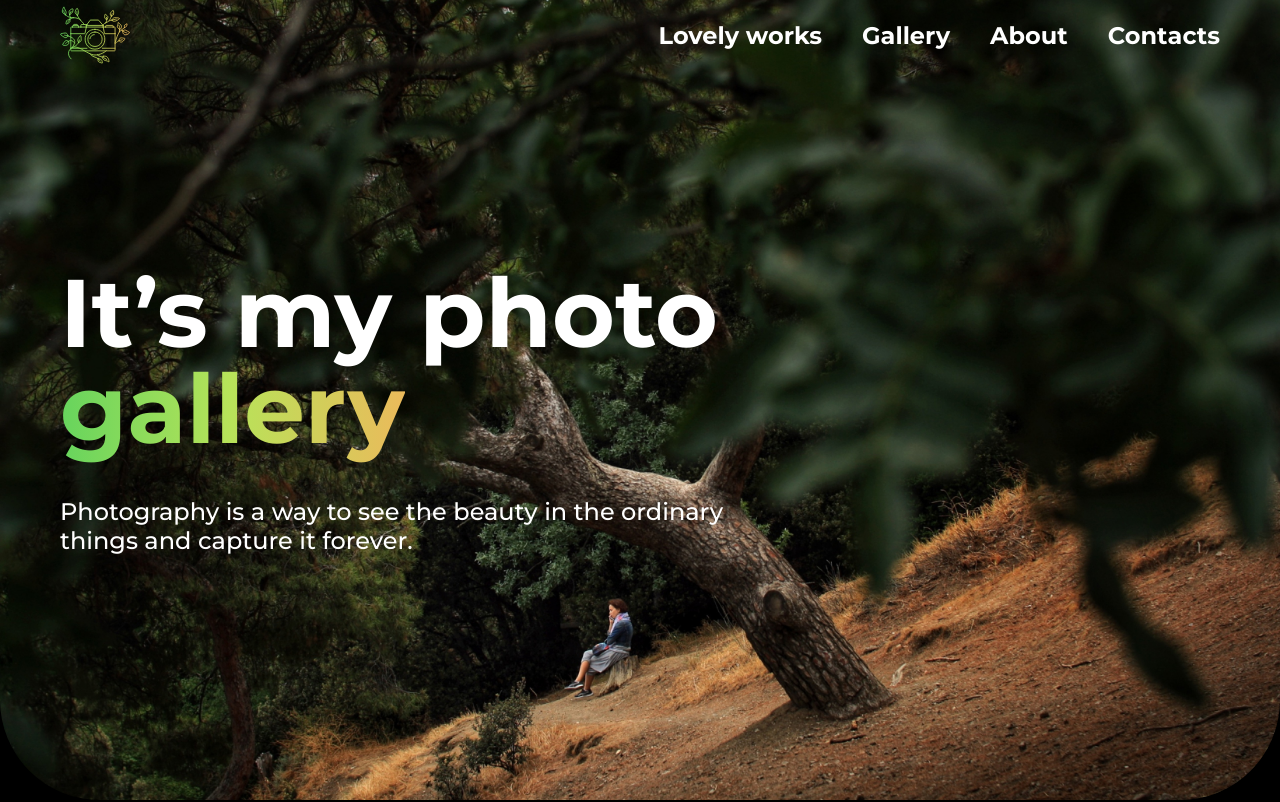
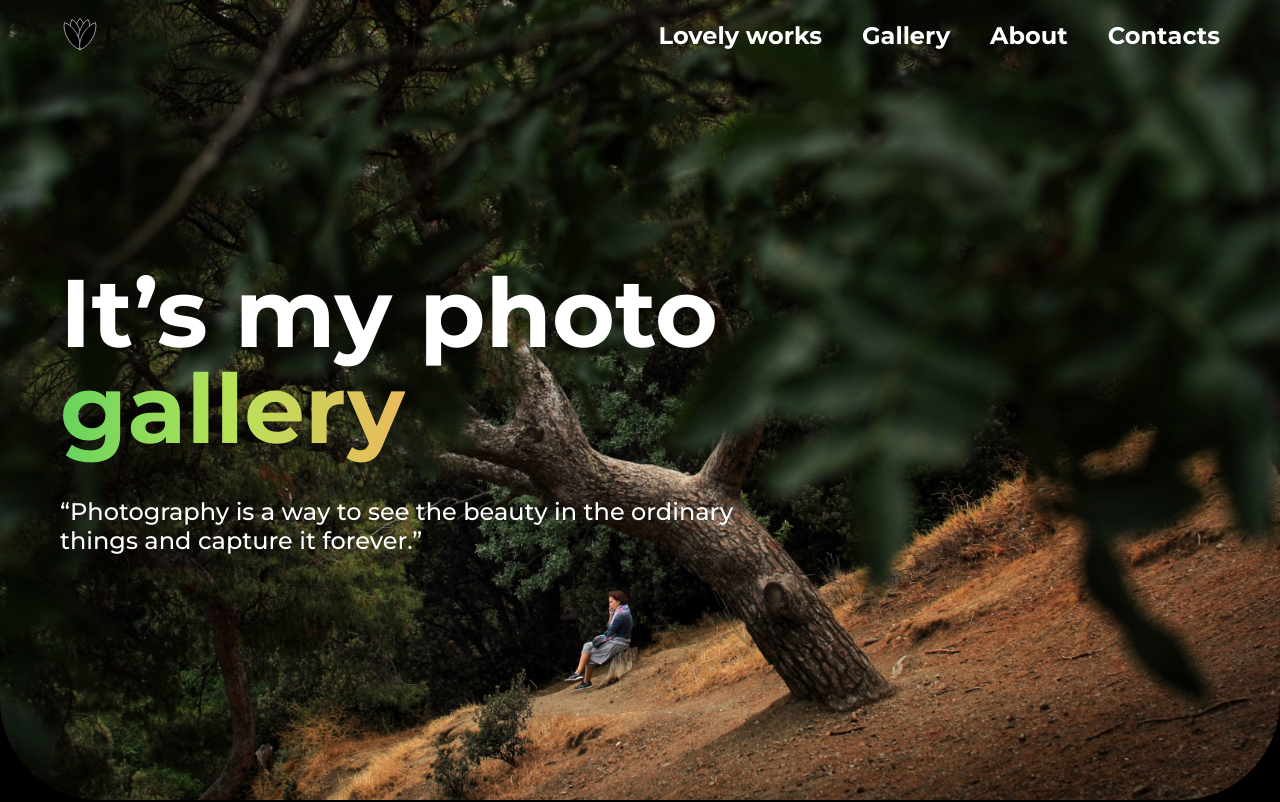
Before and after one commit to tertiomodo/jullery, a React (Vite) app: page / in a window 1280 px wide. Shown: the top 802 px of the page. Built offline with nearby package versions, Linux system fonts and the light colour scheme.

Commit message:
Added logo and changed some styles

```diff
--- a/index.html
+++ b/index.html
@@ -4,7 +4,7 @@
     <meta charset="UTF-8" />
     <link rel="icon" type="image/svg+xml" href="/logo.svg" />
     <meta name="viewport" content="width=device-width, initial-scale=1.0" />
-    <title>Julia's Photo Gallery</title>
+    <title>Jullery</title>
   </head>
   <body>
     <div id="root"></div>
--- a/src/components/Header/Header.tsx
+++ b/src/components/Header/Header.tsx
@@ -24,7 +24,7 @@ const Header = () => {
   return (
     <header className={clsx(styles.header, { [styles.navActive]: menuOpen })}>
       <div className={styles.wrapper}>
-        <img onClick={() => setMenuOpen(false)} className={styles.logo} src="./header-logo.svg" alt="Logo" />
+        <img onClick={() => setMenuOpen(false)} className={styles.logo} src="./logo.svg" alt="Logo" />
         <ul className={styles.list}>
           <li className={styles.item}>Lovely works</li>
           <li className={styles.item}>Gallery</li>
--- a/src/components/Header/style.module.css
+++ b/src/components/Header/style.module.css
@@ -1,9 +1,7 @@
 .header {
-  /* position: sticky;
-  top: 0; */
   position: relative;
   z-index: 2;
-  min-height: 70px;
+  height: 70px;
   margin-bottom: -70px;
 }
 
@@ -12,6 +10,7 @@
   align-items: center;
   justify-content: space-between;
   max-width: 1440px;
+  height: 100%;
   margin: 0 auto;
   padding: 0 20px;
 }
@@ -19,8 +18,9 @@
 .logo {
   position: relative;
   z-index: 1;
-  width: 70px;
-  height: 70px;
+  width: 40px;
+  height: 40px;
+  cursor: pointer;
 }
 
 .list {
@@ -98,6 +98,10 @@
     padding: 0 60px;
   }
 
+  .logo {
+    cursor: auto;
+  }
+
   .list {
     position: static;
     flex-direction: row;
--- a/src/components/Hero/Hero.tsx
+++ b/src/components/Hero/Hero.tsx
@@ -10,7 +10,7 @@ const Hero = () => {
             It’s my photo <span className="highlight">gallery</span>
           </h1>
           <p className={styles.subtitle}>
-            Photography is a way to see the beauty in the ordinary things and capture it forever.
+            “Photography is a way to see the beauty in the ordinary things and capture it forever.”
           </p>
         </div>
       </div>
--- a/src/components/Hero/style.module.css
+++ b/src/components/Hero/style.module.css
@@ -51,8 +51,7 @@
   }
 
   .background {
-    background-position: 1.3% center;
-    background-size: cover;
+    background-position: 24.3% 65.5%;
     border-radius: 0 0 100px 100px;
   }
 
@@ -67,7 +66,7 @@
   }
 
   .subtitle {
-    max-width: 370px;
+    max-width: 480px;
     font-size: 24px;
   }
 }
@@ -78,8 +77,7 @@
   }
 
   .background {
-    background-position: 2% center;
-    background-size: cover;
+    background-position: 25% 66%;
   }
 
   .text {
@@ -103,8 +101,7 @@
   }
 
   .background {
-    background-position: 75.4% center;
-    background-size: cover;
+    background-position: center;
   }
 
   .text {
--- a/src/components/Works/Works.tsx
+++ b/src/components/Works/Works.tsx
@@ -10,7 +10,7 @@ import silenceOfSea from "./img/silence-of-sea.webp";
 
 const Works = () => {
   const [activeIndex, setActiveIndex] = useState<number>(0);
-  const slidesContent = [amazingEvening, cypressForest, runnyDay, silenceOfSea];
+  const slidesContent = [silenceOfSea, runnyDay, cypressForest, amazingEvening];
 
   return (
     <div className={styles.works}>
```
Also changed, not shown: public/header-logo.svg (deleted), public/logo.svg.
